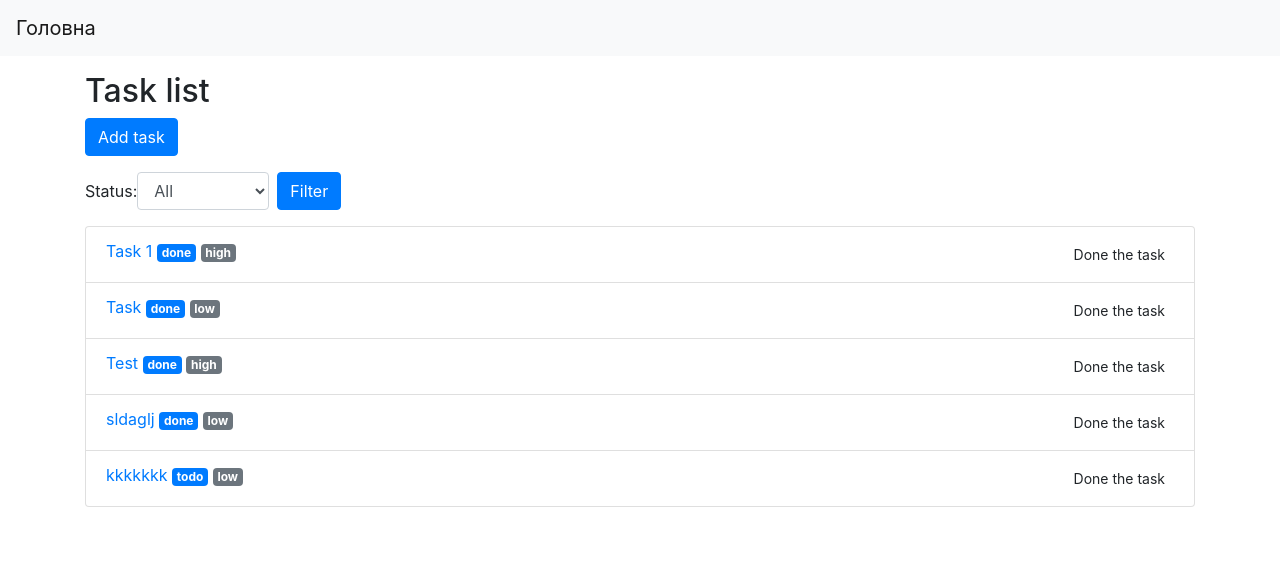
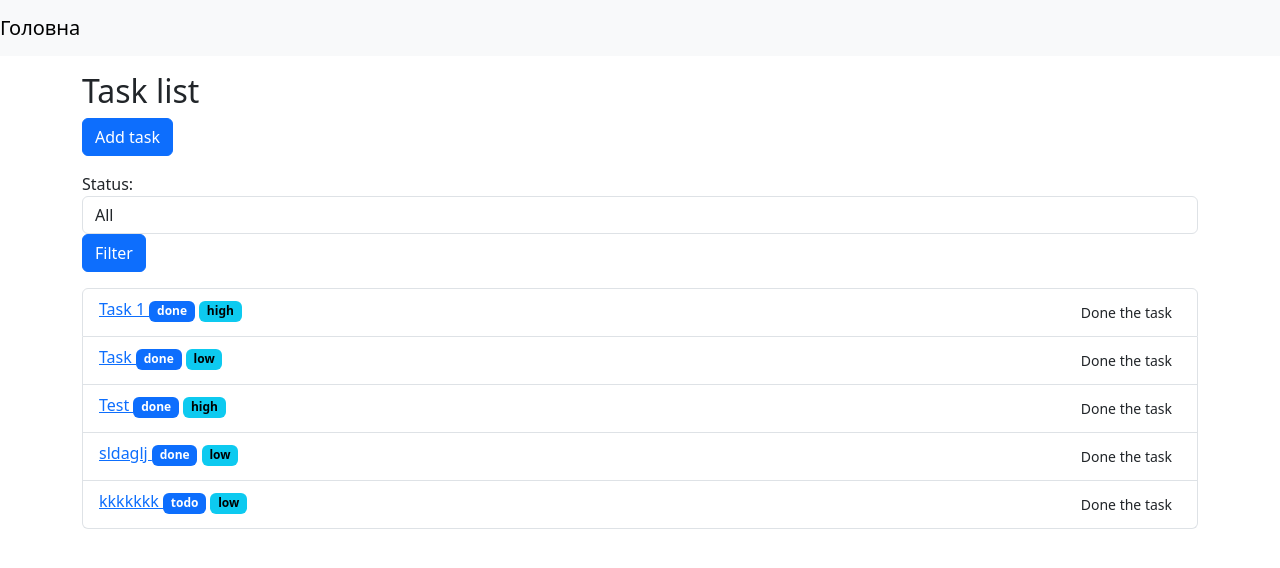
Before and after one commit to ShutenkoStanislav/Task-traking, a Django app: page / in a window 1280 px wide. Shown: the top 568 px of the page. Run offline with Django 5.2, Linux system fonts and the light colour scheme; data comes from the database, SQL or seed files in the repository; both versions use the stored data as it was after the commit; some libraries are stand-ins or nearby versions.

Commit message:
Add better desing for task form, connect new version of bootstrap

```diff
--- a/task_app/forms.py
+++ b/task_app/forms.py
@@ -5,18 +5,26 @@ class TaskForm(forms.ModelForm):
     class Meta:
         model = Task
         fields = ["title", "description", "status", "priority", "due_date"]
+    def __init__(self, *args, **kwargs):
+        super(TaskForm, self).__init__(*args, **kwargs)
+        for field in self.fields:
+            self.fields[field].widget.attrs.update({"class": "form-control"})
+
+        self.fields['due_date'].widget.attrs["class"] += " my-custom=datepicker"
+
+
 
 
 class TaskFilterForm(forms.Form):
-        STATUS_CHOICES = [
-        ("", "All"),
-        ("todo", "To Do"),
-        ("in_progress", "In progress"),
-        ("done", "Done"),
-        ]
+    STATUS_CHOICES = [
+    ("", "All"),
+    ("todo", "To Do"),
+    ("in_progress", "In progress"),
+    ("done", "Done"),
+    ]
 
-        status = forms.ChoiceField(choices=STATUS_CHOICES, required=False, label="Status")
+    status = forms.ChoiceField(choices=STATUS_CHOICES, required=False, label="Status")
 
-        def __init__(self, *args, **kwargs):
-            super(TaskFilterForm, self).__init__(*args, **kwargs)
-            self.fields['status'].widget.attrs.update({"class": "form-control"})
+    def __init__(self, *args, **kwargs):
+        super(TaskFilterForm, self).__init__(*args, **kwargs)
+        self.fields['status'].widget.attrs.update({"class": "form-control"})
--- a/templates/base.html
+++ b/templates/base.html
@@ -4,7 +4,8 @@
     <meta charset="UTF-8">
     <meta name="viewport" content="width=device-width, initial-scale=1.0">
     <title>Task traking</title>
-    <link rel="stylesheet" href="https://stackpath.bootstrapcdn.com/bootstrap/4.5.0/css/bootstrap.min.css">
+    <link href="https://cdn.jsdelivr.net/npm/bootstrap@5.3.0/dist/css/bootstrap.min.css" rel="stylesheet">
+    <link rel="stylesheet" href="https://cdn.jsdelivr.net/npm/bootstrap-icons@1.11.0/font/bootstrap-icons.css">
 </head>
 <body>
     <nav class="navbar navbar-expand-lg navbar-light bg-light">
--- a/templates/tasks/task_list.html
+++ b/templates/tasks/task_list.html
@@ -17,8 +17,8 @@
         <li class="list-group-item d-flex justify-content-between aling-items-center">
             <div>
                 <a href="{% url 'tasks:task_detail' task.pk %}">{{ task.title }} </a>
-                <span class="badge badge-primary">{{ task.status }}</span>
-                <span class="badge badge-secondary">{{ task.priority }}</span>
+                <span class="badge text-bg-primary">{{ task.status }}</span>
+                <span class="badge text-bg-info">{{ task.priority }}</span>
             </div>
             <form action="{% url 'tasks:task-complete' task.pk %}" method="post">
                 {% csrf_token %}
```
Also changed, not shown: db.sqlite3.
